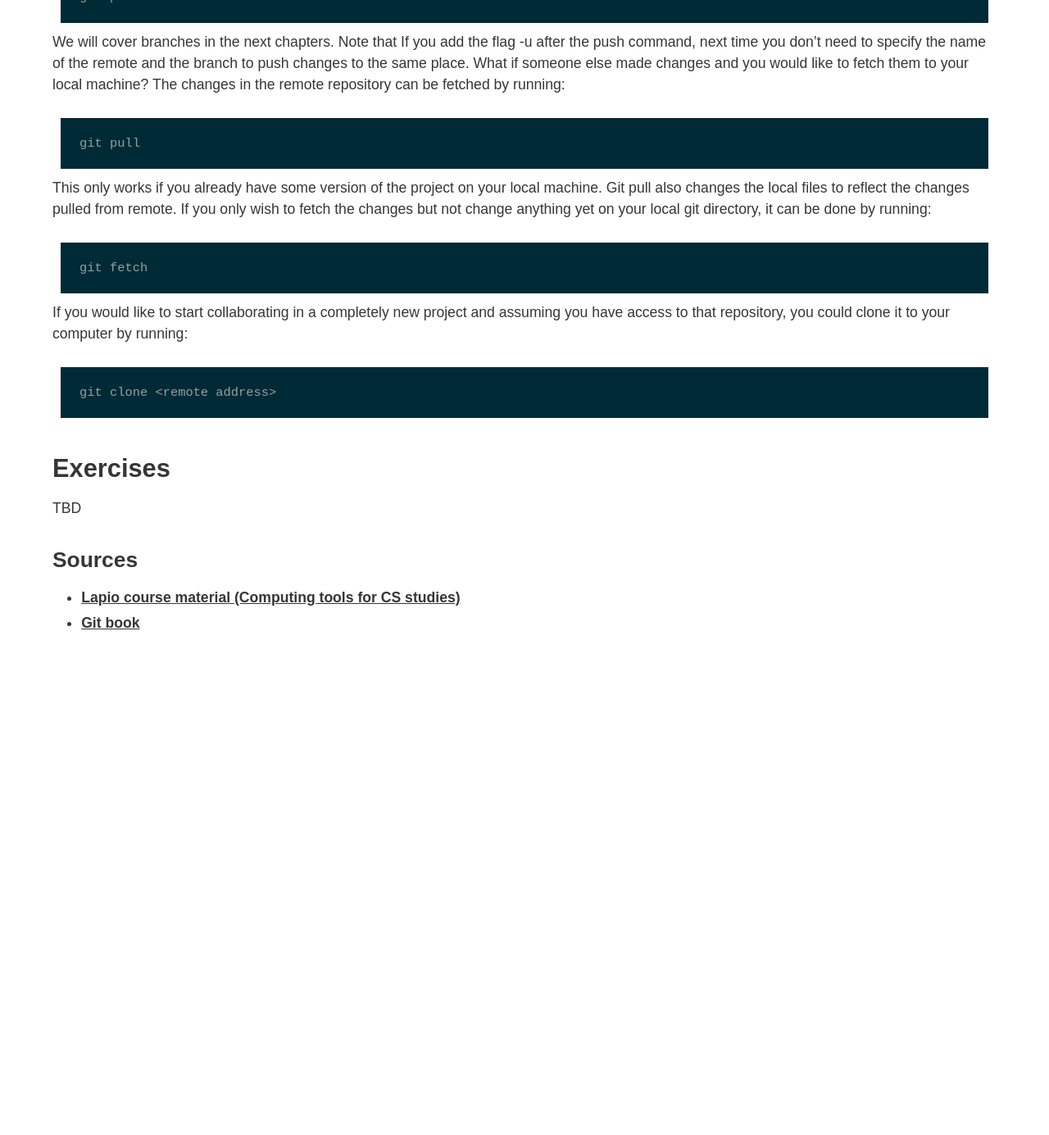
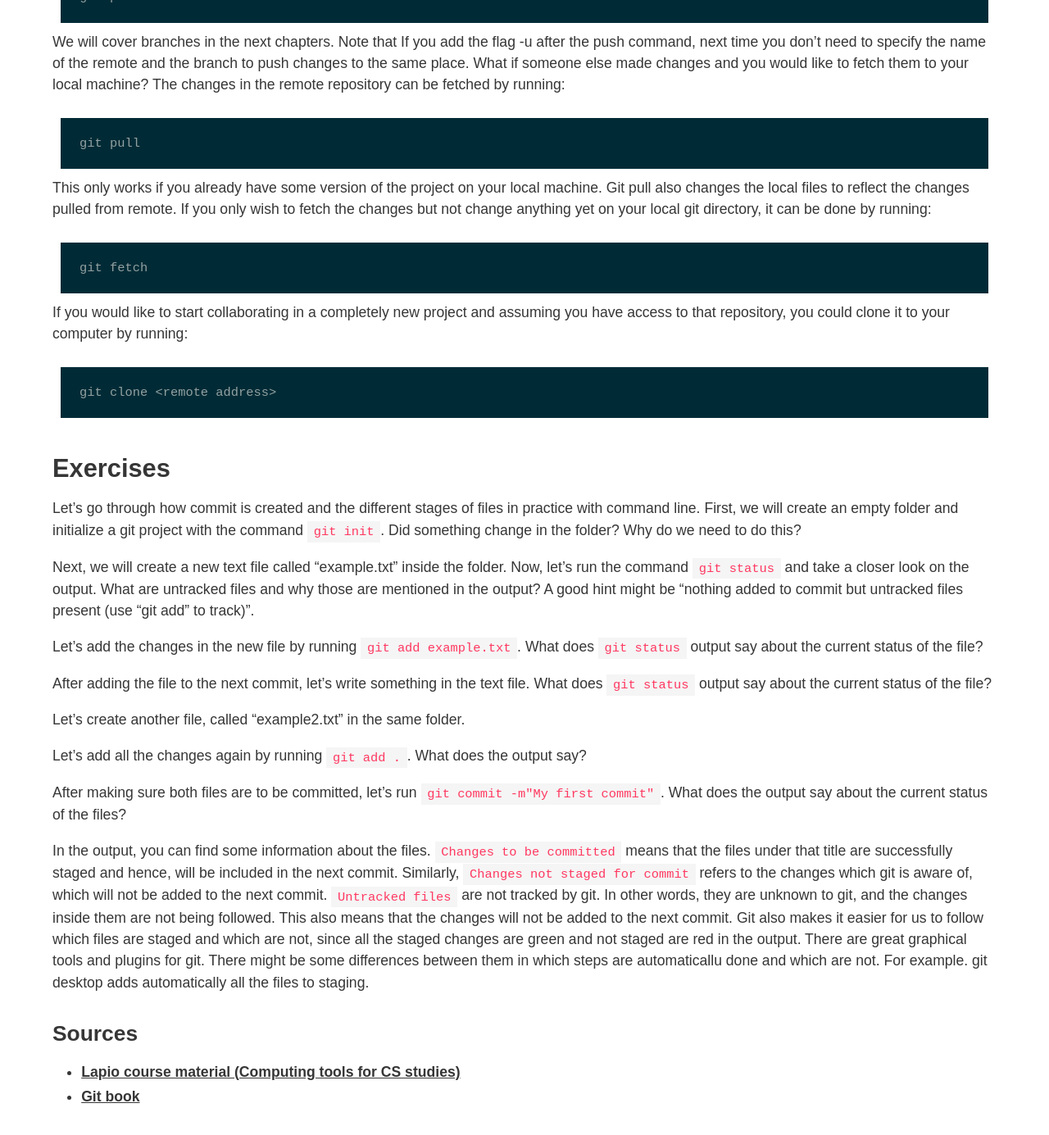
Before and after one commit to OSlevelUPkoodarit/OSlevelUPkoodarit.github.io, a Jekyll site: the page built from _posts/2019-09-05-version-control-and-git.md, in a window 1280 px wide and 1400 px high, scrolled down 3247 px. Shown: the top 1385 px of the window at 82% size. Built offline with Jekyll 4.4.1, drawn with Linux system fonts in a browser that asks for light colours; nearby versions of some CDN libraries; before the commit the page ends 4068 px from its top, so only the background shows below that.

Commit message:
Adds exercises for version control and git

```diff
--- a/_posts/2019-09-05-version-control-and-git.md
+++ b/_posts/2019-09-05-version-control-and-git.md
@@ -103,7 +103,22 @@ git clone <remote address>
 
 ## Exercises
 
-TBD
+Let's go through how commit is created and the different stages of files in practice with command line. First, we will create an empty folder and initialize a git project with the command `git init`. Did something change in the folder? Why do we need to do this?
+
+Next, we will create a new text file called "example.txt" inside the folder. Now, let's run the command `git status` and take a closer look on the output.
+What are untracked files and why those are mentioned in the output? A good hint might be "nothing added to commit but untracked files present (use "git add" to track)".
+
+Let's add the changes in the new file by running `git add example.txt`. What does `git status` output say about the current status of the file?
+
+After adding the file to the next commit, let's write something in the text file. What does `git status` output say about the current status of the file?
+
+Let's create another file, called "example2.txt" in the same folder.
+
+Let's add all the changes again by running `git add .`. What does the output say?
+
+After making sure both files are to be committed, let's run `git commit -m"My first commit"`. What does the output say about the current status of the files?
+
+In the output, you can find some information about the files. `Changes to be committed` means that the files under that title are successfully staged and hence, will be included in the next commit. Similarly, `Changes not staged for commit` refers to the changes which git is aware of, which will not be added to the next commit. `Untracked files` are not tracked by git. In other words, they are unknown to git, and the changes inside them are not being followed. This also means that the changes will not be added to the next commit. Git also makes it easier for us to follow which files are staged and which are not, since all the staged changes are green and not staged are red in the output. There are great graphical tools and plugins for git. There might be some differences between them in which steps are automaticallu done and which are not. For example. git desktop adds automatically all the files to staging.
 
 ### Sources
 
```
